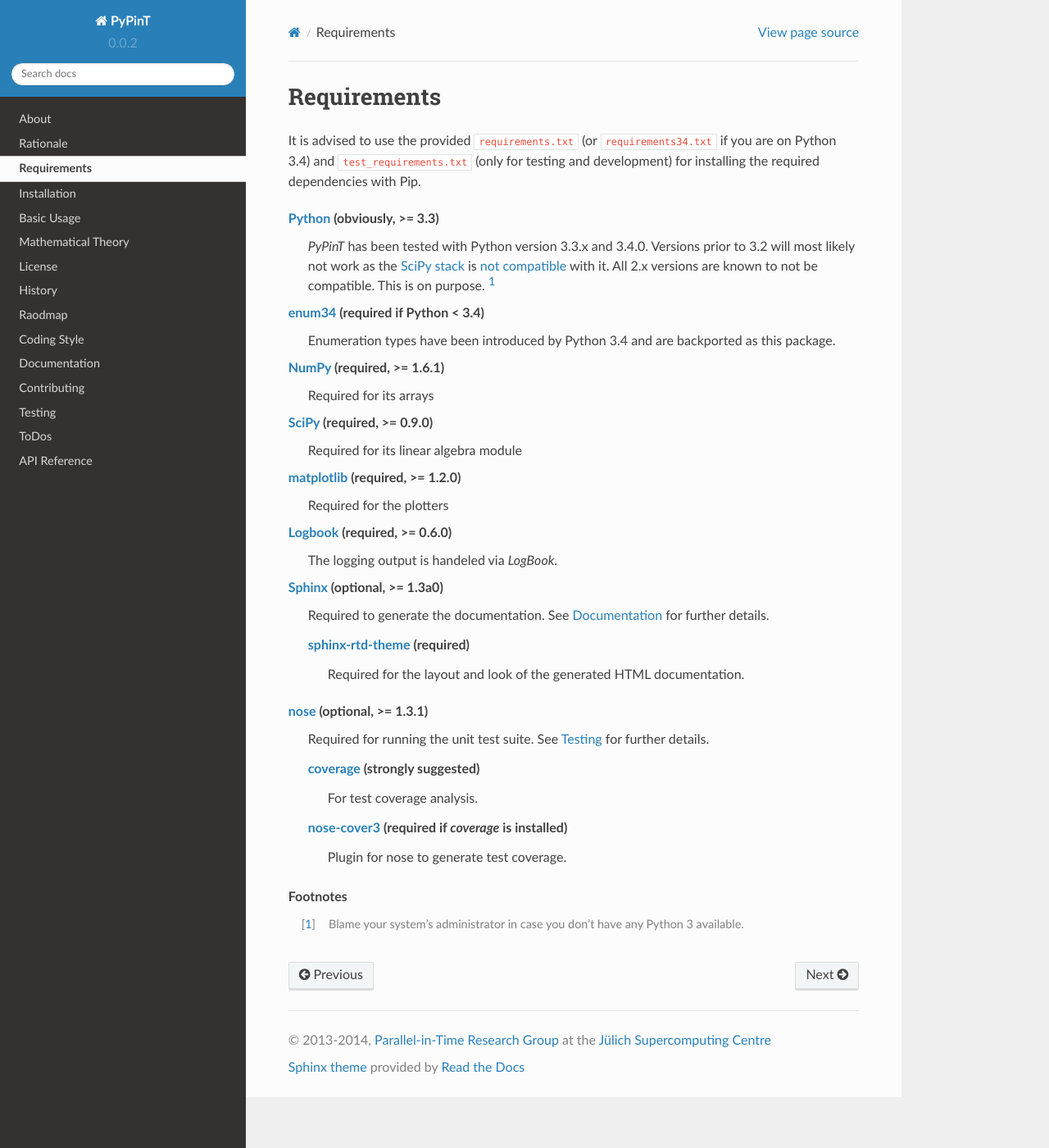
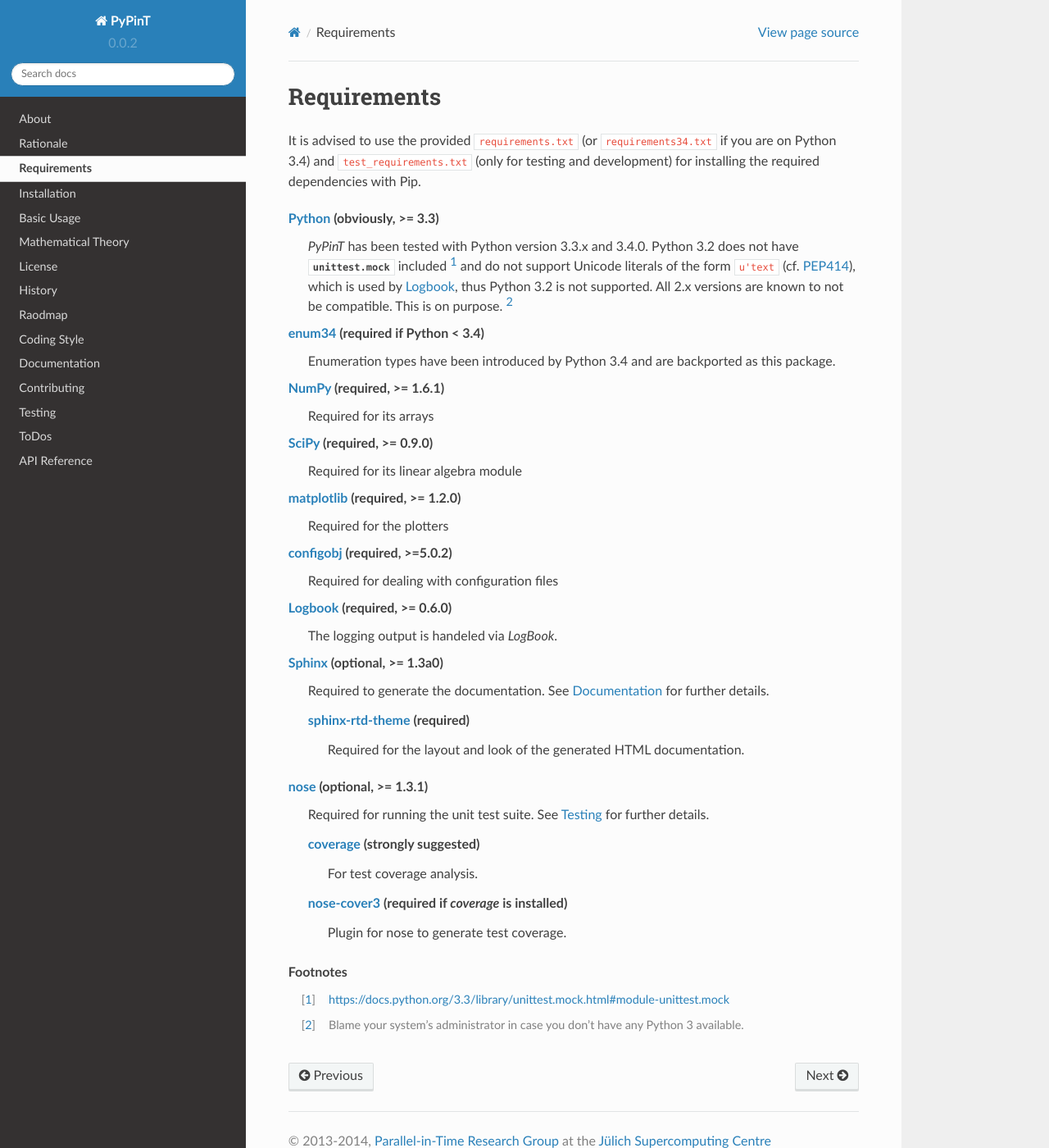
Before and after one commit to Parallel-in-Time/PyPinT, a Sphinx documentation site: the page built from doc/source/user/requirements.rst, in a window 1280 px wide and 1400 px high. Shown: the whole window at 82% size. Built offline with Sphinx 7.4.7 and the Read the Docs theme 2.0.0, drawn with Linux system fonts in a browser that asks for light colours.

Commit message:
Python 3.3 is required now (adjusted docu therefore)

```diff
--- a/doc/source/user/requirements.rst
+++ b/doc/source/user/requirements.rst
@@ -6,7 +6,8 @@
 
 `Python`_ (obviously, >= 3.3)
     *PyPinT* has been tested with Python version 3.3.x and 3.4.0.
-    Versions prior to 3.2 will most likely not work as the `SciPy stack`_ is `not compatible`_ with it.
+    Python 3.2 does not have :py:mod:`unittest.mock` included [#]_ and do not support Unicode literals of the form
+    ``u'text`` (cf. `PEP414`_), which is used by `Logbook`_, thus Python 3.2 is not supported.
     All 2.x versions are known to not be compatible. This is on purpose. [#]_
 
 `enum34`_ (required if Python < 3.4)
@@ -20,6 +21,9 @@
 
 `matplotlib`_ (required, >= 1.2.0)
     Required for the plotters
+
+`configobj`_ (required, >=5.0.2)
+    Required for dealing with configuration files
 
 `Logbook`_ (required, >= 0.6.0)
     The logging output is handeled via *LogBook*.
@@ -42,12 +46,14 @@
         Plugin for nose to generate test coverage.
 
 .. _Python: http://python.org/
+.. _PEP414: http://www.python.org/dev/peps/pep-0414
 .. _SciPy stack: http://www.scipy.org/install.html
 .. _not compatible: http://www.scipy.org/stackspec.html
 .. _enum34: https://pypi.python.org/pypi/enum34
 .. _NumPy: http://numpy.scipy.org/
 .. _SciPy: http://www.scipy.org/scipylib/index.html
 .. _matplotlib: http://matplotlib.org/
+.. _configobj: https://github.com/DiffSK/configobj
 .. _Logbook: https://pythonhosted.org/Logbook/index.html
 .. _Sphinx: http://sphinx-doc.org/
 .. _sphinx-rtd-theme: https://github.com/snide/sphinx_rtd_theme
@@ -57,4 +63,5 @@
 
 .. rubric:: Footnotes
 
+.. [#] https://docs.python.org/3.3/library/unittest.mock.html#module-unittest.mock
 .. [#] Blame your system's administrator in case you don't have any Python 3 available.
--- a/pypint/__init__.py
+++ b/pypint/__init__.py
@@ -11,8 +11,8 @@
 """
 
 from sys import version_info
-if version_info.major < 3 and version_info.minor < 2:
-    raise RuntimeError("PyPinT requires at least Python 3.2.")
+if version_info.major < 3 and version_info.minor < 3:
+    raise RuntimeError("PyPinT requires at least Python 3.3.")
 
 try:
     from _version import __version__
```
